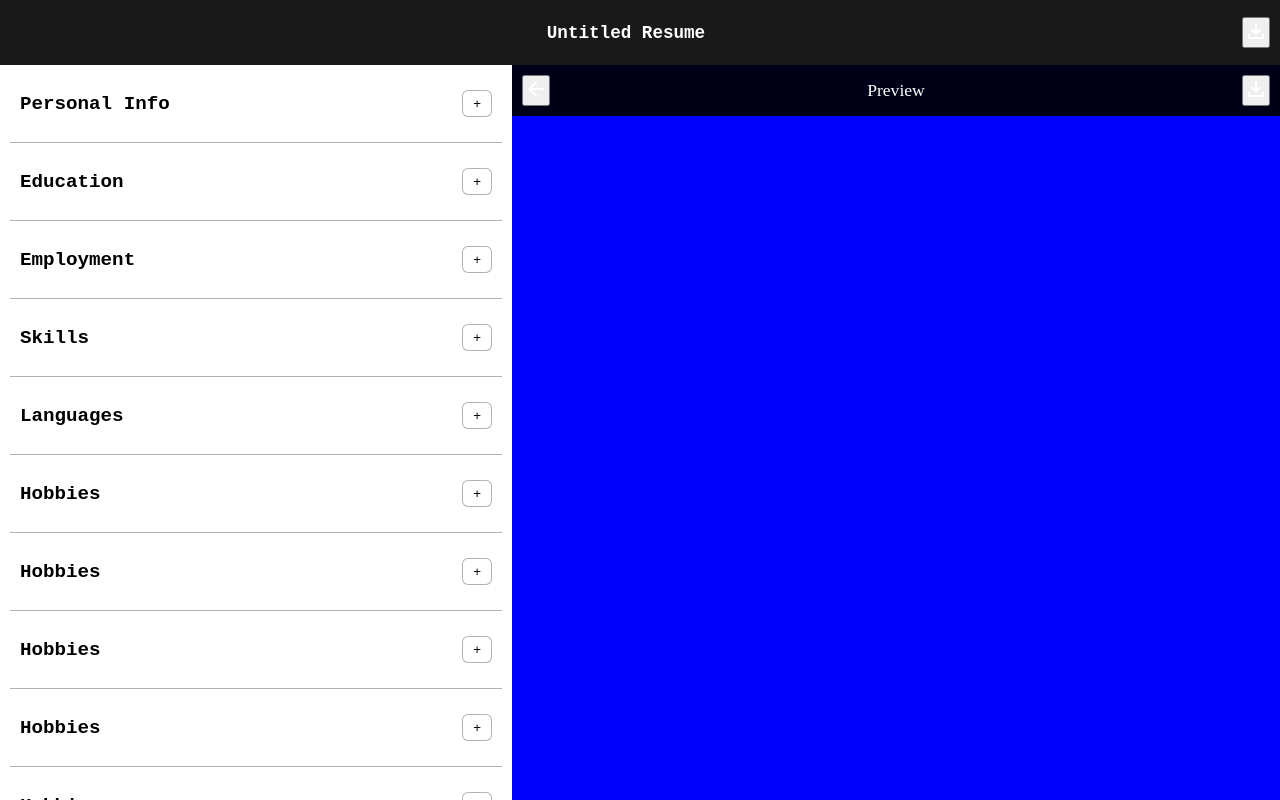
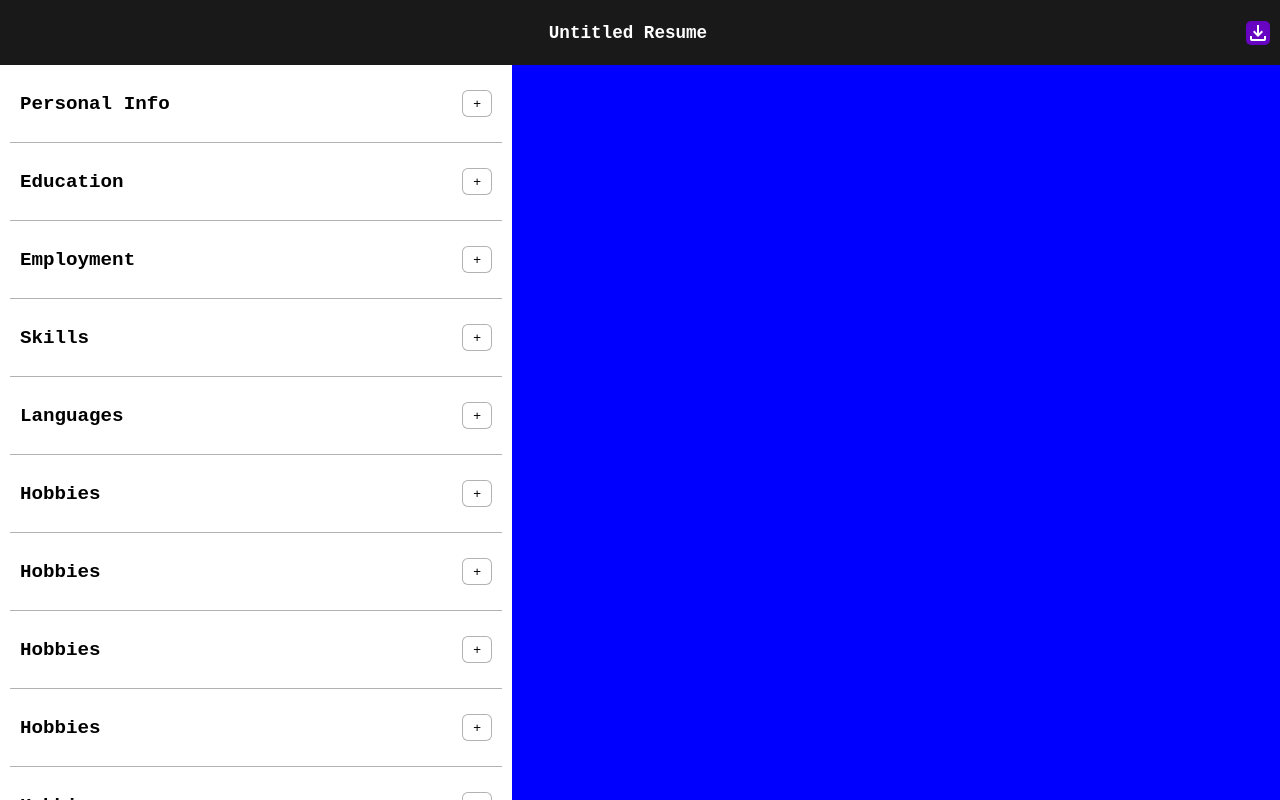
Before and after one commit to LukBlan/cv-application, a React (Vite) app: page / in a window 1280 px wide. Built offline with nearby package versions, Linux system fonts and the light colour scheme.

Commit message:
Minor css fix

```diff
--- a/src/components/App/App.css
+++ b/src/components/App/App.css
@@ -8,19 +8,17 @@ main {
 }
 
 .show-preview-button {
-  cursor: pointer;
-  appearance: none;
-  border: none;
   position: absolute;
   right: 4%;
   bottom: 2%;
   border-radius: 100%;
-  padding: 10px 3px;
-  background-color: blueviolet;
+  padding: 10px 10px;
+  background-color: var(--option-button-color);
 }
 
-.show-preview-button:hover {
-  background-color: #a955f7;
+.download-button {
+  border-radius: 5px;
+  background-color: var(--option-button-color);
 }
 
 .hide {
@@ -44,6 +42,10 @@ main {
     display: block;
   }
 
+  .preview-navbar {
+    display: none;
+  }
+
   main {
     display: grid;
     grid-template-columns: 1fr 1.5fr;
--- a/src/components/CvTab/CvTab.css
+++ b/src/components/CvTab/CvTab.css
@@ -16,10 +16,8 @@
 }
 
 .cv-button {
-  appearance: none;
   padding: 5px 10px;
   background: white;
   border: 1px solid rgba(0,0,0,0.3);
   border-radius: 6px;
-  cursor: pointer;
 }
--- a/src/styles.css
+++ b/src/styles.css
@@ -2,6 +2,10 @@
   margin: 0;
   padding: 0;
   box-sizing: border-box;
+}
+
+:root {
+  --option-button-color: #6704c2;
 }
 
 html, body, #root {
@@ -12,3 +16,13 @@ html, body, #root {
   display: grid;
   grid-template-rows: min-content 1fr;
 }
+
+img {
+  display: block;
+}
+
+button {
+  cursor: pointer;
+  appearance: none;
+  border: none;
+}
```
